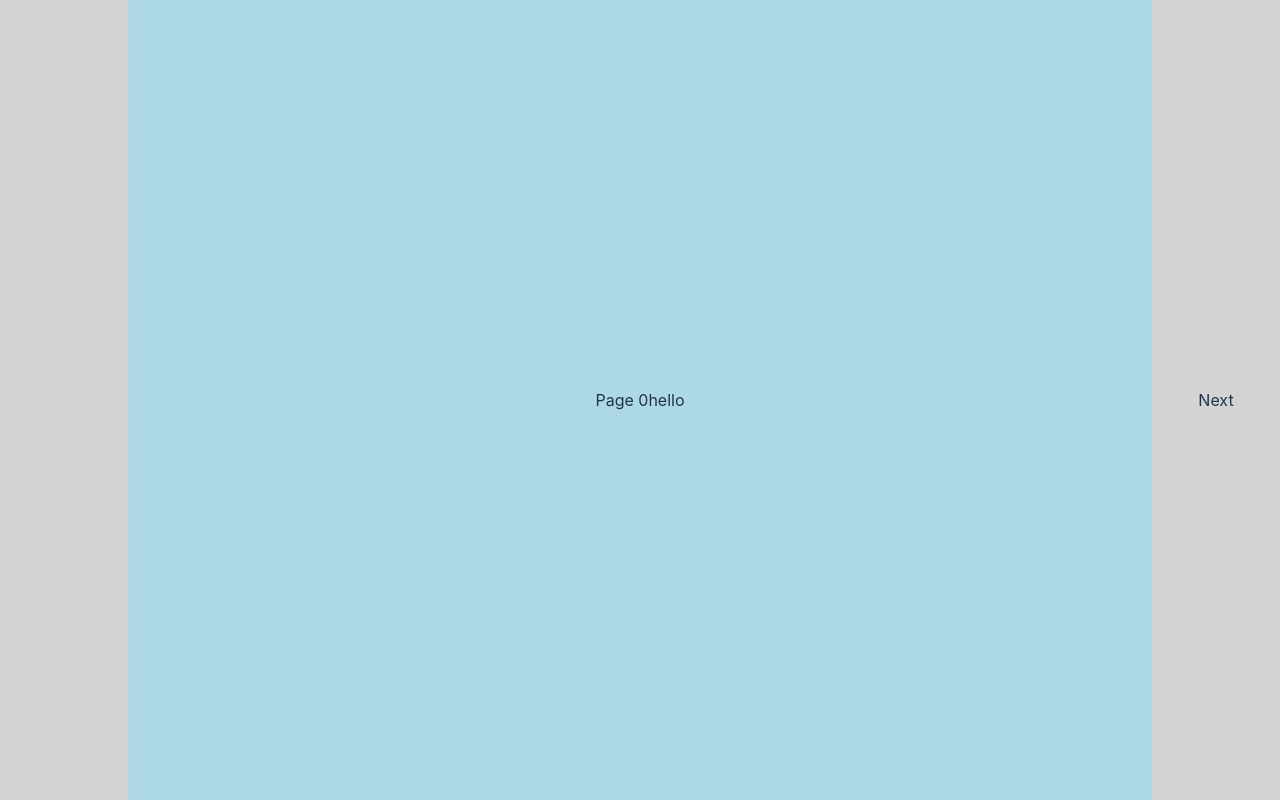
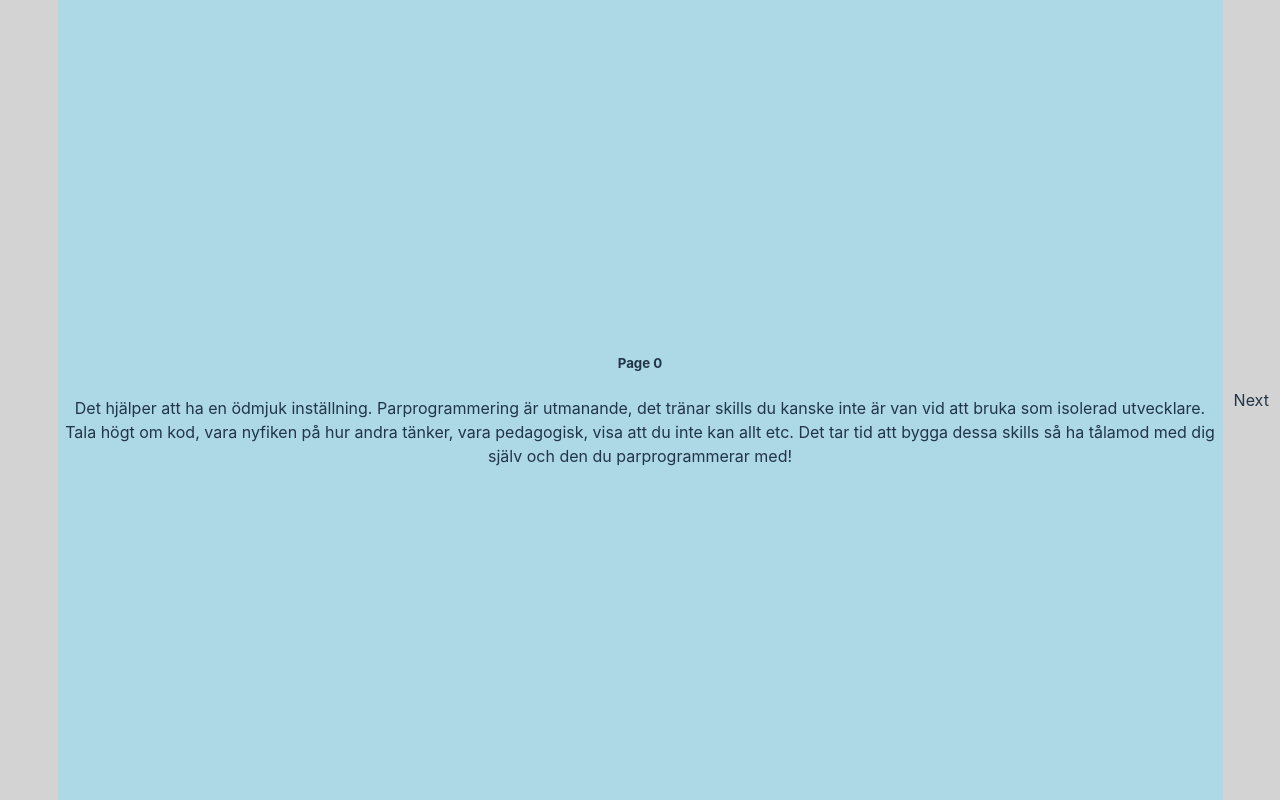
Before and after one commit to objarni/pair-programming-survival-kit, a React (Vite) app: page / in a window 1280 px wide. Built offline with nearby package versions, Linux system fonts and the light colour scheme.

Commit message:
add initial stab at guidelines

```diff
--- a/src/App.css
+++ b/src/App.css
@@ -11,19 +11,19 @@
 }
 
 .sidebar {
-    width: 10%;      /* 10% of the viewport width */
-    background-color: lightgray; /* Just for visualization */
+    width: 10vw;
+    background-color: lightgray;
     display: flex;
     justify-content: center;
     align-items: center;
-    -webkit-user-select: none; /* Safari */
-    -ms-user-select: none; /* IE 10 and IE 11 */
-    user-select: none; /* Standard syntax */
+    -webkit-user-select: none;
+    -ms-user-select: none;
+    user-select: none;
 }
 
 .content {
-    flex-grow: 1;    /* This will make the middle div expand to fill the rest */
-    background-color: lightblue; /* Just for visualization */
+    flex-grow: 1;
+    background-color: lightblue;
     display: flex;
     justify-content: center;
     align-items: center;
--- a/src/App.tsx
+++ b/src/App.tsx
@@ -3,8 +3,13 @@ import './App.css'
 
 
 const texts: string[] = [
-  "hello",
-  "world"
+  "Det hjälper att ha en ödmjuk inställning. Parprogrammering är utmanande, det tränar skills du kanske inte är van vid att bruka som isolerad utvecklare. Tala högt om kod, vara nyfiken på hur andra tänker, vara pedagogisk, visa att du inte kan allt etc. Det tar tid att bygga dessa skills så ha tålamod med dig själv och den du parprogrammerar med!",
+  "Inled en session med att 'connecta' med varandra. Hur mår du? Hur är din dag? Att förstå var den andra 'är' idag skapar empatisk kontakt och ökar motivation att bygga tillsammans, och minskar risken för friktion under sessionen. Förslag på timebox: 5 minuter.",
+  "Aligna sedan om ett första 'mikromål'. Att ha valt en ticket från Jira i förväg är nödvändigt men alltså inte tillräckligt. Försök formulera ett första steg tillsammans, gärna i text (t.ex. skriv ett meddelande i chatten), som gärna får vara riktigt litet (tänk 10 minuters jobb), så blir det så mycket lättare att förstå vad som pågår därefter, och ni får en bra start på sessionen. Lite som att skrynkla en post-it och slänga i papperskorgen, en liten YES-känsla fort! Exempel skulle kunna vara 'GOAL: get topmost acceptance criteria passing' eller 'GOAL: hello page seen in browser'. Förslag på timebox: 5 minuter.",
+  "När det sedan kommer till att göra, låt den som känner sig minst erfaren kring målet/koden/verktygen sitta vid tangentbordet. Detta medför att den mer erfarne delar med sig av kunskap kring koden/verktygen/domänen. Fall inte för frestelsen och rösten som säger 'men det kommer ju gå mycket fortare om du som kan detta gör det..'! Den rösten är en röst av stress och press, och har inte förstått att parprogrammeringens syfte är långsiktigt d.v.s dela kunskap och T-shape:a teamet. Hur många timmar tar det tills ni båda är kunniga på detta ställe och med dessa verktyg?",
+  "Byt vem som sitter med tangentbordet antingen på klocka t.ex. var 5 eller 10 minut eller när typist (som vi kallar den som sitter vid tangentbordet) vet mer än navigatören (som vi kallar den som styr inriktning).",
+  "Ha paus 10 minuter per timme! Låt gärna den i paret som är mest tidskänslig sköta detta. Ta en mobil, det räcker!",
+  "Sessionen på 1-3 h avslutas med retrospektiv i 10 minuter; detta är viktigt eftersom denna form av arbete är högintensiv och ni kommer behöva 'ventilera' inför varandra. GLÖM INTE BORT DETTA STEG; i min erfarenhet är det det allra vanligaste misstaget, att glömma bort retrotid."
 ]
 
 export default function App() {
@@ -12,6 +17,7 @@ export default function App() {
   return (
     <>
       <div className="container">
+
           {page > 0 && (
             <div className="sidebar" onClick={() => setPage(page-1)}>
               Back
@@ -22,10 +28,14 @@ export default function App() {
               &nbsp;
             </div>
           )}
+
           <div className="content">
-            Page {page}
-            {texts[page]}
+            <div>
+              <h5>Page {page}</h5>
+              <div>{texts[page]}</div>
+            </div>
           </div>
+
           <div className="sidebar" onClick={() => setPage(page+1)}>
             Next
           </div>
```
